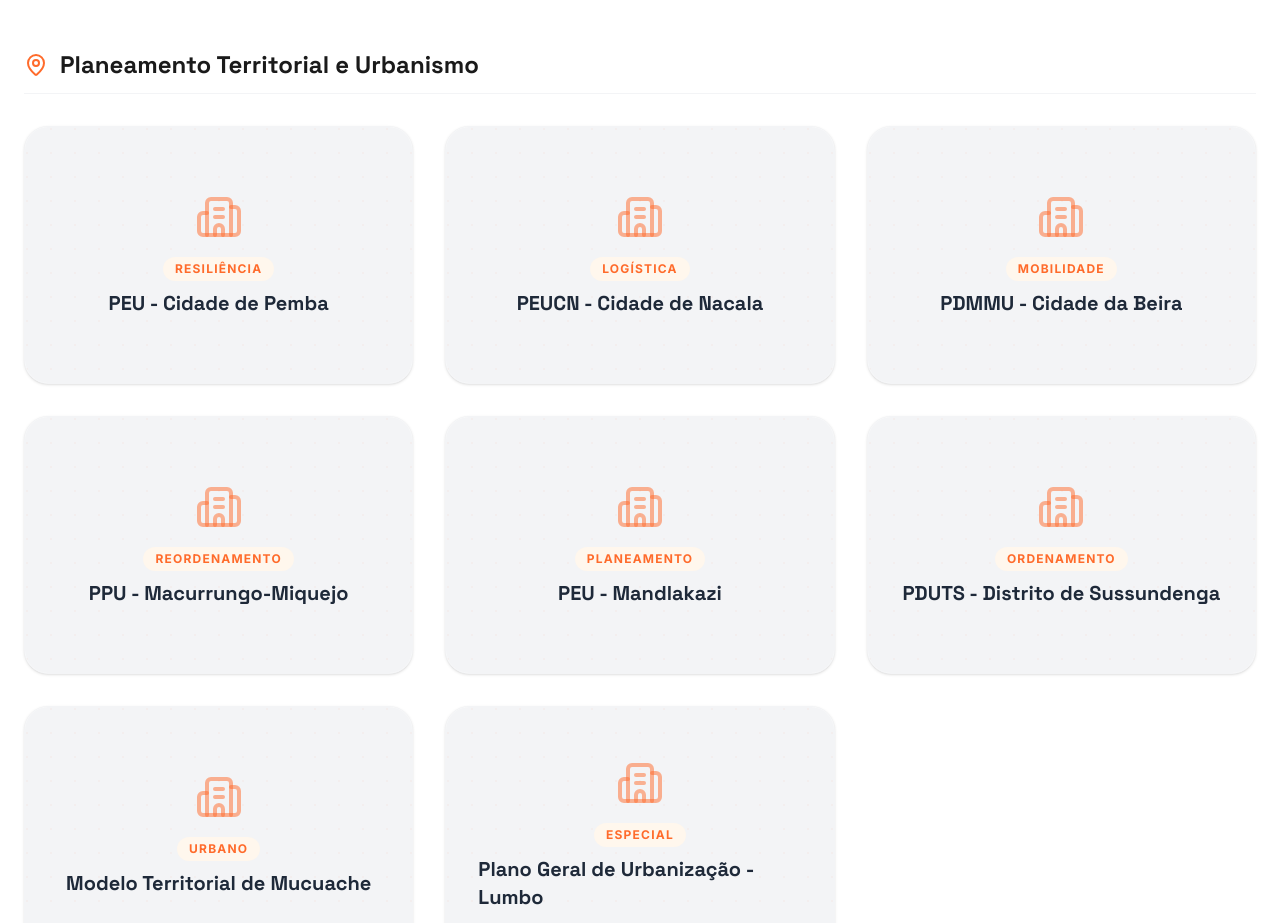
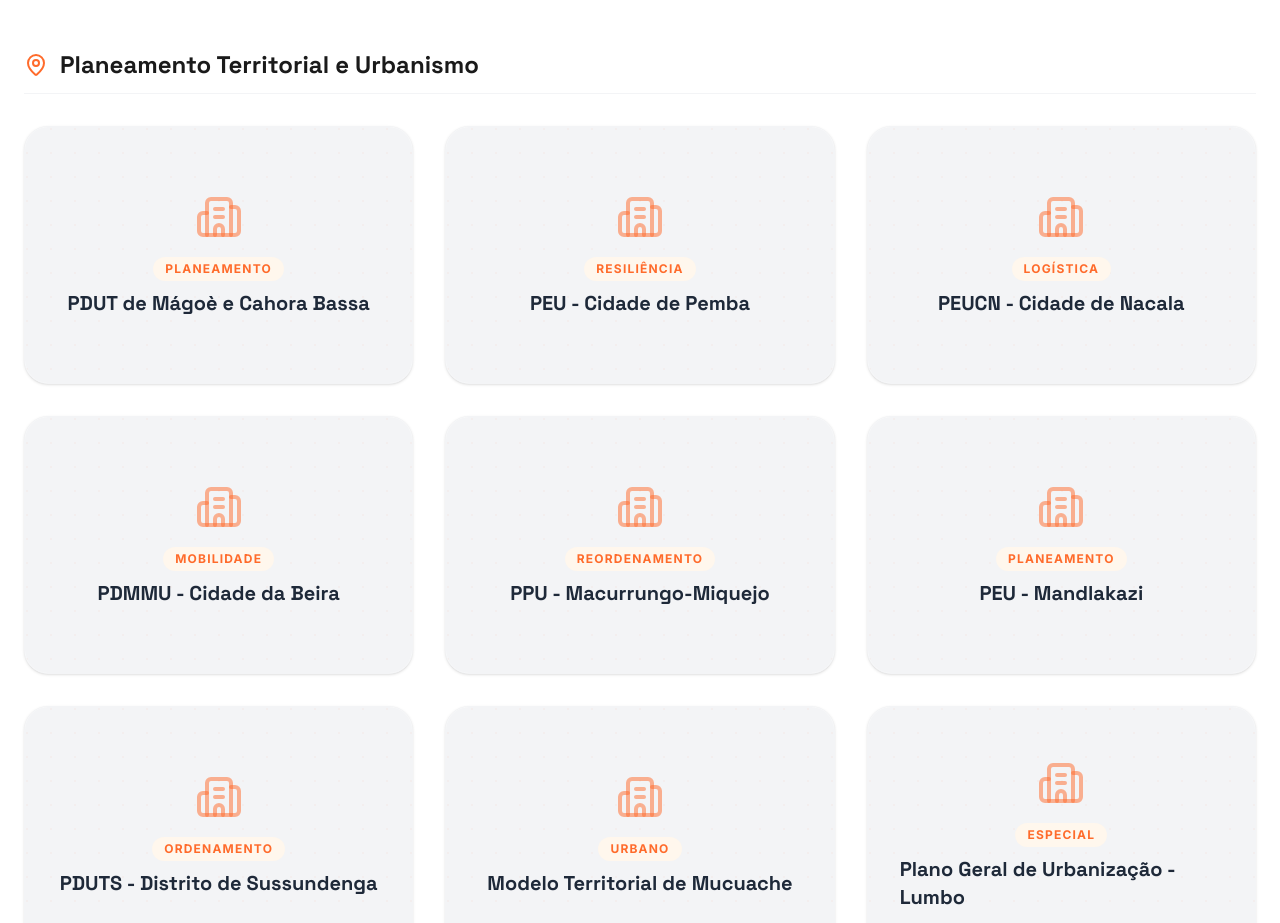
Before and after one commit to Unicodesrealm/Vt-app, a React (Vite) app: page / in a window 1280 px wide. Shown: the part 4340-5263 px from the top of the page. Built offline with nearby package versions, Linux system fonts and the light colour scheme.

Commit message:
Add PDUT de Mágoè e Cahora Bassa project details

```diff
--- a/src/App.tsx
+++ b/src/App.tsx
@@ -437,6 +437,38 @@ export default function App() {
   });
 
   const detailedProjects = [
+    {
+      category: "Planeamento",
+      title: "PDUT de Mágoè e Cahora Bassa",
+      client: "Ministério da Terra e Ambiente / FNDS / Projecto PERS",
+      location: "Distritos de Mágoè e Cahora Bassa, Tete",
+      year: "2024",
+      description: "Elaboração do Plano Distrital de Uso da Terra de Mágoè e Revisão do Plano Distrital de Uso da Terra de Cahora Bassa. O projecto visa orientar o desenvolvimento socioeconómico sustentável dos distritos nos próximos 20 anos, assegurando a protecção ambiental, resiliência climática e a conservação de recursos naturais e ecossistemas (incluindo o Parque Nacional de Mágoè).",
+      stats: ["Planeamento Integrado", "Conservação Ambiental", "Resiliência Climática"],
+      events: [
+        {
+          date: "Julho 2024",
+          title: "Relatório Inicial (Inception Report)",
+          location: "Tete",
+          summary: "Fase de desencadeamento com análise e definição de abordagens sensíveis ao clima, planeamento incremental e multinível, focando nas áreas de conservação e inclusão comunitária.",
+          highlights: ["Abordagem Participativa", "Planeamento Incremental", "Responsividade ao Clima"]
+        },
+        {
+          date: "Etapa 2 & 3",
+          title: "Diagnóstico & Análise da Situação Actual",
+          location: "Mágoè e Cahora Bassa",
+          summary: "Sistematização de dados biofísicos, socioeconómicos e infra-estruturais, incluindo análises de risco ambiental e vulnerabilidade climática.",
+          highlights: ["Análise de Vulnerabilidade", "Recursos Hídricos", "Dinâmicas Sócio-Demográficas"]
+        },
+        {
+          date: "Etapa 5 & 6",
+          title: "Cenários & Proposta do Plano",
+          location: "Tete",
+          summary: "Desenvolvimento participativo de cenários alinhados ao PNDT e PEOT Zambeze, estabelecendo o modelo de ordenamento para alocação de uso sustentável e turismo responsável.",
+          highlights: ["Cenários de Desenvolvimento", "Desenho de Conservação", "Zoneamento Resiliente"]
+        }
+      ]
+    },
     {
       category: "Planeamento & Resiliência",
       title: "PEUCP - Plano de Estrutura Urbana de Pemba",
@@ -1249,6 +1281,14 @@ export default function App() {
               </h3>
               <div className="grid md:grid-cols-2 lg:grid-cols-3 gap-8">
                 <ProjectCard
+                  category="Planeamento"
+                  title="PDUT de Mágoè e Cahora Bassa"
+                  client="MTA / FNDS / Projecto PERS"
+                  location="Distritos de Mágoè e Cahora Bassa"
+                  year="2024"
+                  onSeeDetails={() => handleOpenProject('Cahora Bassa')}
+                />
+                <ProjectCard
                   category="Resiliência"
                   title="PEU - Cidade de Pemba"
                   client="Conselho Municipal de Pemba"
```
